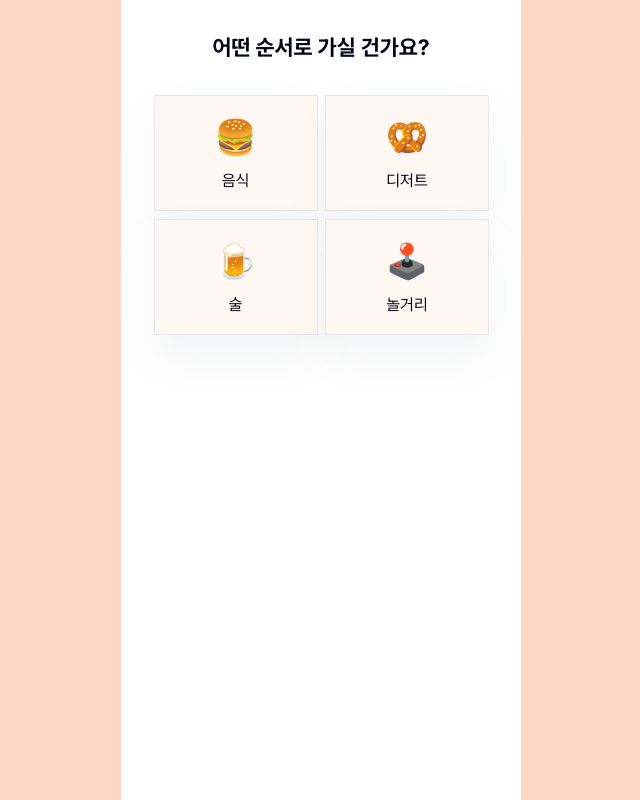
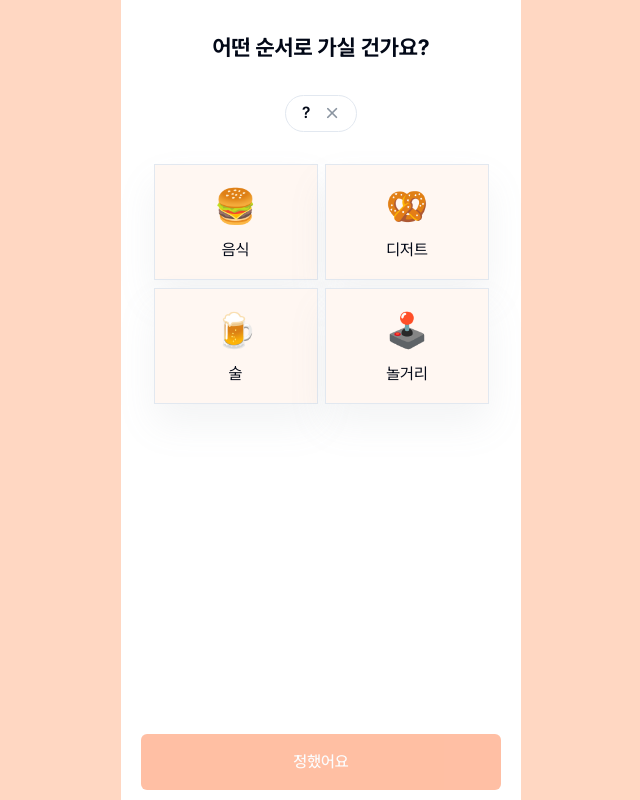
Before and after one commit to mash-up-kr/piikii_web, a Next.js app: page /course-invitation in a window 1280 px wide. Shown: the whole page, without its empty margins (319-959 px from the left). Built offline with nearby package versions, Linux system fonts and the light colour scheme.

Commit message:
feature: 약속코스 뱃지 생성

```diff
--- a/app/course-invitation/_components/Course/Course.tsx
+++ b/app/course-invitation/_components/Course/Course.tsx
@@ -1,22 +1,47 @@
 "use client";
 
+import React from "react";
 import CardWithIconList from "@/components/common/Cards/CardWithIconList";
 import BasisSection from "@/components/common/Layout/BasisSection";
+import { Button } from "@/components/common/Button/Button";
 import { IconInfo } from "@/model";
-import React from "react";
+import CourseBadge from "./_components/CourseBadge";
+import useCourse from "./_hooks/useCourse";
 
-const iconInfo: IconInfo[] = [
-  { icon: "🍔", label: "음식" },
-  { icon: "🥨", label: "디저트" },
-  { icon: "🍺", label: "술" },
-  { icon: "🕹️", label: "놀거리" },
+const iconInfo: (IconInfo & { type: string })[] = [
+  { icon: "🍔", label: "음식", type: "food" },
+  { icon: "🥨", label: "디저트", type: "desert" },
+  { icon: "🍺", label: "술", type: "alchol" },
+  { icon: "🕹️", label: "놀거리", type: "play" },
 ];
 
 const Course = () => {
+  const { badgeList, BADGE_INIT_DATA } = useCourse();
   return (
     <BasisSection className="flex flex-col items-center">
       <h3 className="py-[32px] text-bold-22">어떤 순서로 가실 건가요?</h3>
-      <CardWithIconList iconInfo={iconInfo} />
+
+      {badgeList.length === 0 && (
+        <CourseBadge item={{ ...BADGE_INIT_DATA }} onDelete={() => null} />
+      )}
+
+      {badgeList.length > 0 &&
+        badgeList.map((item, index) => {
+          return (
+            <CourseBadge
+              key={`badge-list-item-${index}`}
+              item={item}
+              onDelete={() => null}
+            />
+          );
+        })}
+      <CardWithIconList iconInfo={iconInfo} className="pt-[32px]" />
+
+      <div className="absolute w-full bottom-0 bg-white py-[10px] px-[20px]">
+        <Button className="h-[56px]" disabled={badgeList.length === 0}>
+          정했어요
+        </Button>
+      </div>
     </BasisSection>
   );
 };
--- /dev/null
+++ b/app/course-invitation/_components/Course/_components/CourseBadge.tsx
@@ -0,0 +1,36 @@
+import { Badge } from "@/components/ui/badge";
+import Image from "next/image";
+import React from "react";
+import { BadgeType } from "../_hooks/useCourse";
+
+export interface CourseBadgeProps {
+  item: BadgeType;
+  onDelete: () => void;
+}
+
+const CourseBadge = ({ item, onDelete }: CourseBadgeProps) => {
+  const { label } = item || {};
+  return (
+    <>
+      <Badge
+        variant="outline"
+        className="py-[10.5px] px-[16px] min-w-[72px] max-h-[37px]"
+      >
+        <div className="flex items-center w-full justify-between">
+          {label && <p>{label}</p>}
+
+          <div className="cursor-pointer" onClick={onDelete}>
+            <Image
+              src={`/png/ic_x_16.png`}
+              width={16}
+              height={16}
+              alt="ic_x_16_png"
+            />
+          </div>
+        </div>
+      </Badge>
+    </>
+  );
+};
+
+export default CourseBadge;
--- /dev/null
+++ b/app/course-invitation/_components/Course/_hooks/useCourse.tsx
@@ -0,0 +1,14 @@
+import { IconInfo } from "@/model";
+import React, { useState } from "react";
+
+export type BadgeType = Pick<IconInfo, "label"> & { id: number };
+
+export const BADGE_INIT_DATA: BadgeType = { id: 0, label: "?" };
+
+const useCourse = () => {
+  const [badgeList, setBadgeList] = useState([]);
+
+  return { badgeList, BADGE_INIT_DATA };
+};
+
+export default useCourse;
--- a/components/common/Cards/CardWithIconList.tsx
+++ b/components/common/Cards/CardWithIconList.tsx
@@ -1,13 +1,42 @@
 import { Card, CardContent } from "@/components/ui/card";
-import { CardIconProps } from "@/model";
+import { cn } from "@/lib/utils";
+import { IconInfo } from "@/model";
+import { cva } from "class-variance-authority";
+import React from "react";
 
-export const CardWithIconList: React.FC<CardIconProps> = ({ iconInfo }) => {
+const cardWithIconListVariants = cva(
+  `
+    w-[335px]
+    h-full
+    grid
+    grid-cols-2
+    grid-rows-2
+    gap-[8px]
+  `
+);
+
+export interface CardWithIconListProps
+  extends React.HTMLAttributes<HTMLDivElement> {
+  asChild?: boolean;
+  iconInfo: IconInfo[];
+  onClickCard?: (value: IconInfo) => void;
+}
+
+export const CardWithIconList = React.forwardRef<
+  HTMLDivElement,
+  CardWithIconListProps
+>(({ className, iconInfo, onClickCard }, ref) => {
+  const onClick = (item: IconInfo) => {
+    onClickCard && onClickCard(item);
+  };
+
   return (
-    <div className="w-[335px] h-[240px] grid grid-cols-2 grid-rows-2 gap-[8px]">
+    <div ref={ref} className={cn(cardWithIconListVariants({ className }))}>
       {iconInfo.slice(0, 4).map((item, index) => (
         <Card
           key={index}
           className={`flex flex-col w-[164px] h-[116px] items-center justify-center cursor-pointer pt-[19px] pb-[18px] bg-[#FFF7F2] hover:bg-[#FFF1EB] active:bg-[#FFEAE1]`}
+          onClick={() => onClick(item)}
         >
           <CardContent className="flex flex-col">
             <div className="flex flex-col">
@@ -25,6 +54,8 @@ export const CardWithIconList: React.FC<CardIconProps> = ({ iconInfo }) => {
       ))}
     </div>
   );
-};
+});
+
+CardWithIconList.displayName = "CardWithIconList";
 
 export default CardWithIconList;
```
